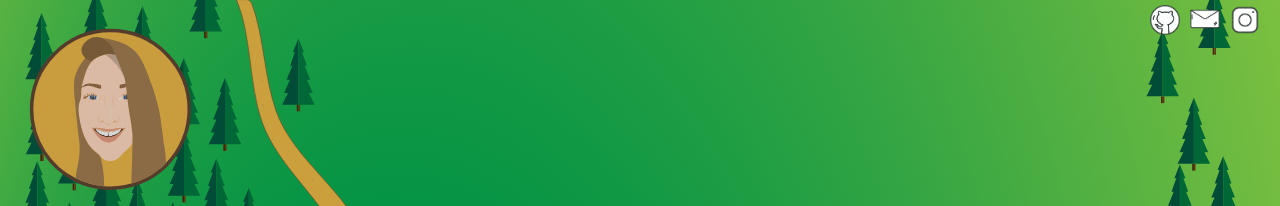
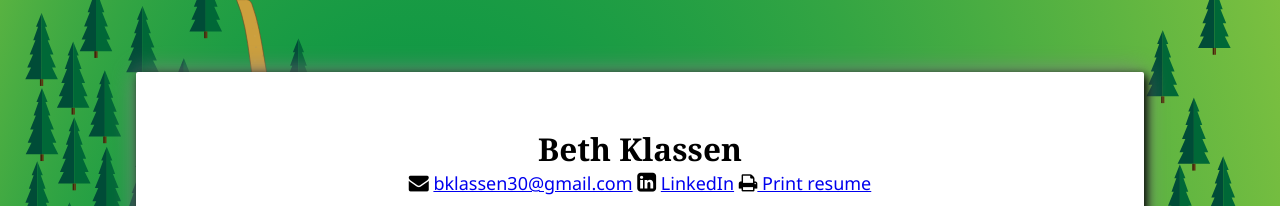
Before and after one commit to bklassy/personalsite, a plain HTML site: page resume/index.html in a window 1280 px wide. Shown: the top 206 px of the page. Drawn offline with Linux system fonts and the light colour scheme; a web font is replaced by a local one.

Commit message:
just show resume, resume page

```diff
--- a/resume/index.html
+++ b/resume/index.html
@@ -118,10 +118,10 @@
 </head>
 
 <body class="noSelect">
-    <a class="home" href="/">
-    </a>
+    <!-- <a class="home" href="/">
+    </a> -->
     <!-- <a class="goback" href="/">&#8592 Home</a> -->
-    <div id="social">
+    <!-- <div id="social">
         <p>
             <a target="_blank" href="https://github.com/bklassy">
                 <img height=30px src="../assets/github.png" alt text="Beth's github"> </a>
@@ -130,18 +130,18 @@
             <a href="mailto:bklassen30@gmail.com">
                 <img height=30px src="../assets/mail.png" alt text="email beth@bethklassen.com"> </a>
         </p>
-        <!-- <p>
+        <!- <p>
             <a target="_blank" href="https://www.buymeacoffee.com/bethklassen">
                 <img height=28px src="../assets/coffee.png" alt text="link to buy me a coffee"> </a>
         </p> -->
-        <!-- <p>
+    <!-- <p>
             <a target="_blank" href="https://www.etsy.com/shop/FlyingKiteArts">
                 <img height=30px src="../assets/etsy.png" alt text="Beth Klassen Etsy store"> </a>
         </p> -->
-        <p>
+    <!--<p>
             <a target="_blank" href="https://www.instagram.com/beth_sketches/">
                 <img height=30px src="../assets/instagram.png" alt text="Beth Sketches Instagram site"> </a>
-        </p>
+        </p> -->
 
     </div>
     <div class="resumecontainer">
```
